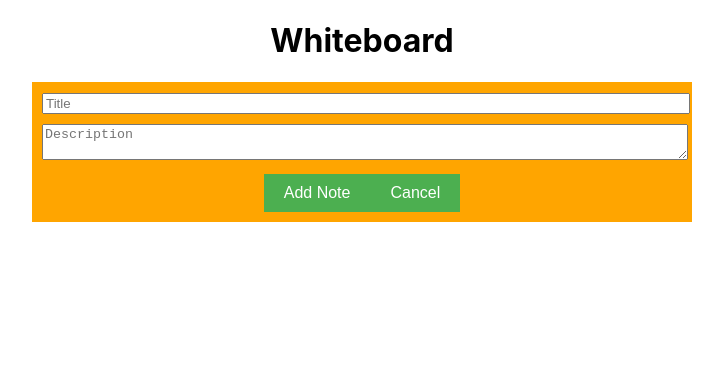
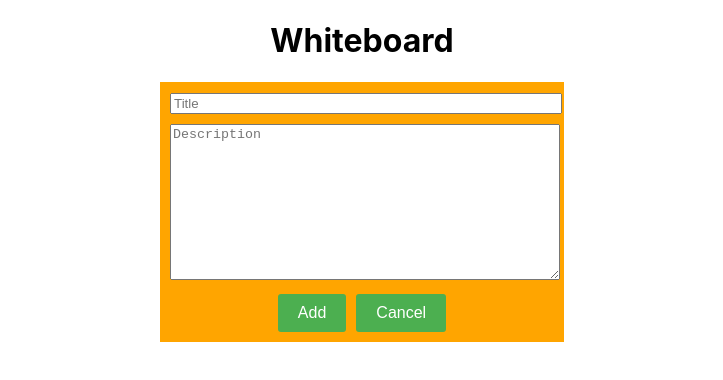
Before and after one commit to anke-wikom/WhiteboardApp, a React (Create React App) app in the folder frontend/whiteboard-app/: page / in a window 1280 px wide. Both pictures are taken after a click on the button "+ Add Note". Shown: the top 380 px of the page, without its empty margins (278-1001 px from the left). Built offline with nearby package versions, Linux system fonts and the light colour scheme.

Commit message:
Update Notiz

```diff
--- a/frontend/whiteboard-app/src/App.css
+++ b/frontend/whiteboard-app/src/App.css
@@ -37,7 +37,7 @@
   }
 }
 
-/*add button css*/
+
 
 .add-button {
   background-color: #4CAF50;
@@ -50,32 +50,22 @@
 .add-button:hover {
   background-color: #45a049;
 }
-/*anote form css*/
+
 .note-form {
   background-color: orange;
   padding: 10px;
-  width: 50%;
+  width: 30%;
+  margin: 0 auto;
   align-items: center;
   justify-content: center;
 
-  margin: 0 auto;
-  /*margin-top: 10px;
-  display: flex;
-  flex-direction: column;
-  align-items: center;
-  justify-content: center;
 
-  margin: 0 auto;*/
 }
-
-
-
 .note-form input,
 .note-form textarea {
   margin-bottom: 10px;
   width: 100%;
 }
-
 .note-form button {
   background-color: #4CAF50;
   color: white;
@@ -84,11 +74,9 @@
   font-size: 16px;
   cursor: pointer;
 }
-
 .note-form button:hover {
-  background-color: #45a049;
+  background-color: #45A049;
 }
-
 .add-note-button {
   background-color: green;
   color: white;
@@ -96,6 +84,32 @@
   font-size: 16px;
   border: none;
   cursor: pointer;
-  margin-left: 10px;
-
 }
+.AddNote{
+  background-color: #0B8E28;
+    color: white;
+  width: auto;
+  height: auto;
+    text-align: center;
+    text-decoration: none;
+    display: inline-block;
+    margin-right: 10px;
+    margin-left: 0px;
+    border-radius: 3px;
+    font-family: "Source Sans Pro", sans-serif;
+    font-size: default;
+}
+.Cancel{
+  background-color: #0B8E28;
+    color: white;
+   width: auto;
+   height: auto;
+    text-align: center;
+    text-decoration: none;
+    display: inline-block;
+    margin-right: 0px;
+    margin-left: 0px;
+    border-radius: 3px;
+    font-family: "Source Sans Pro", sans-serif;
+    font-size: default;
+}
--- a/frontend/whiteboard-app/src/components/WhiteboardPage.tsx
+++ b/frontend/whiteboard-app/src/components/WhiteboardPage.tsx
@@ -1,14 +1,11 @@
 import React, { useState, ChangeEvent, FormEvent } from "react";
-
-interface Note {
-  title: string;
-  description: string;
-}
+import Note from "../types";
 
 const WhiteboardPage = () => {
   const [noteForm, setNoteForm] = useState({
     title: "",
-    description: ""
+    description: "",
+    noteId: ""
   });
 
   const [notes, setNotes] = useState<Note[]>([]);
@@ -23,9 +20,13 @@ const WhiteboardPage = () => {
 
   const handleNoteSubmit = (event: FormEvent<HTMLFormElement>) => {
     event.preventDefault();
-    const newNote: Note = { title: noteForm.title, description: noteForm.description };
+    const newNote: Note = {
+      noteId: noteForm.noteId,
+      title: noteForm.title,
+      description: noteForm.description
+    };
     setNotes([...notes, newNote]);
-    setNoteForm({ title: "", description: "" });
+    setNoteForm({ title: "", description: "", noteId: "" });
   };
 
   const handleAddNoteClick = () => {
@@ -37,6 +38,7 @@ const WhiteboardPage = () => {
   };
 
   return (
+
     <>
       <h1>Whiteboard</h1>
       <ul>
@@ -48,10 +50,7 @@ const WhiteboardPage = () => {
         ))}
       </ul>
       {!isFormOpen ? (
-        <button
-          className="add-note-button"
-          onClick={handleAddNoteClick}
-        >
+        <button className="add-note-button" onClick={handleAddNoteClick}>
           + Add Note
         </button>
       ) : (
@@ -68,10 +67,22 @@ const WhiteboardPage = () => {
             placeholder="Description"
             value={noteForm.description}
             onChange={handleNoteChange}
+            style={{ width: "100%", height: "150px", resize: "vertical" }}
           />
-          <button type="submit">Add Note</button>
-          <button type="button" onClick={handleCancelClick}>Cancel</button>
+          <input
+            type="text"
+            name="noteId"
+            placeholder="Note ID"
+            value={noteForm.noteId}
+            onChange={handleNoteChange}
+            style={{ display: "none" }}
+          />
+          <button className="AddNote" type="submit">Add</button>
+          <button  className="Cancel" type="button" onClick={handleCancelClick}>
+            Cancel
+          </button>
         </form>
+
       )}
     </>
   );
```
Also changed, not shown: frontend/whiteboard-app/src/index.css (+0 -16 lines).
